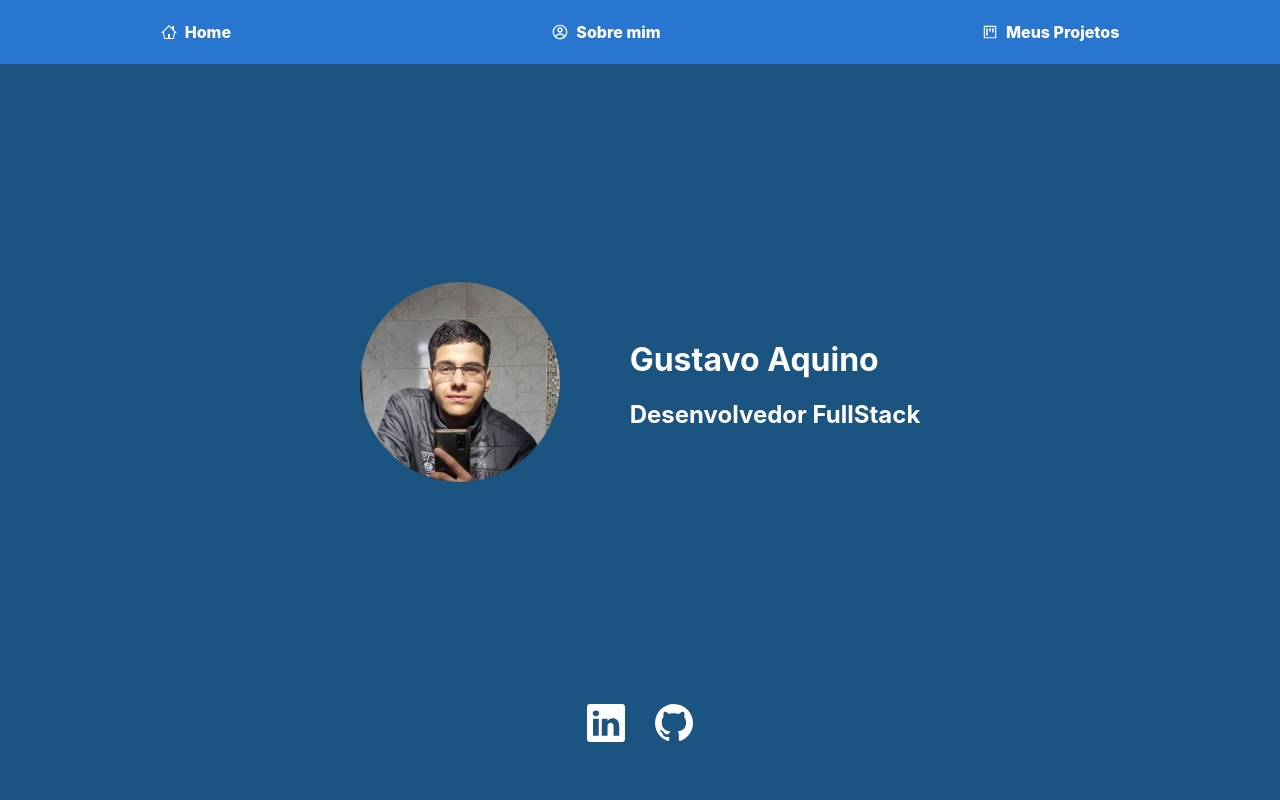
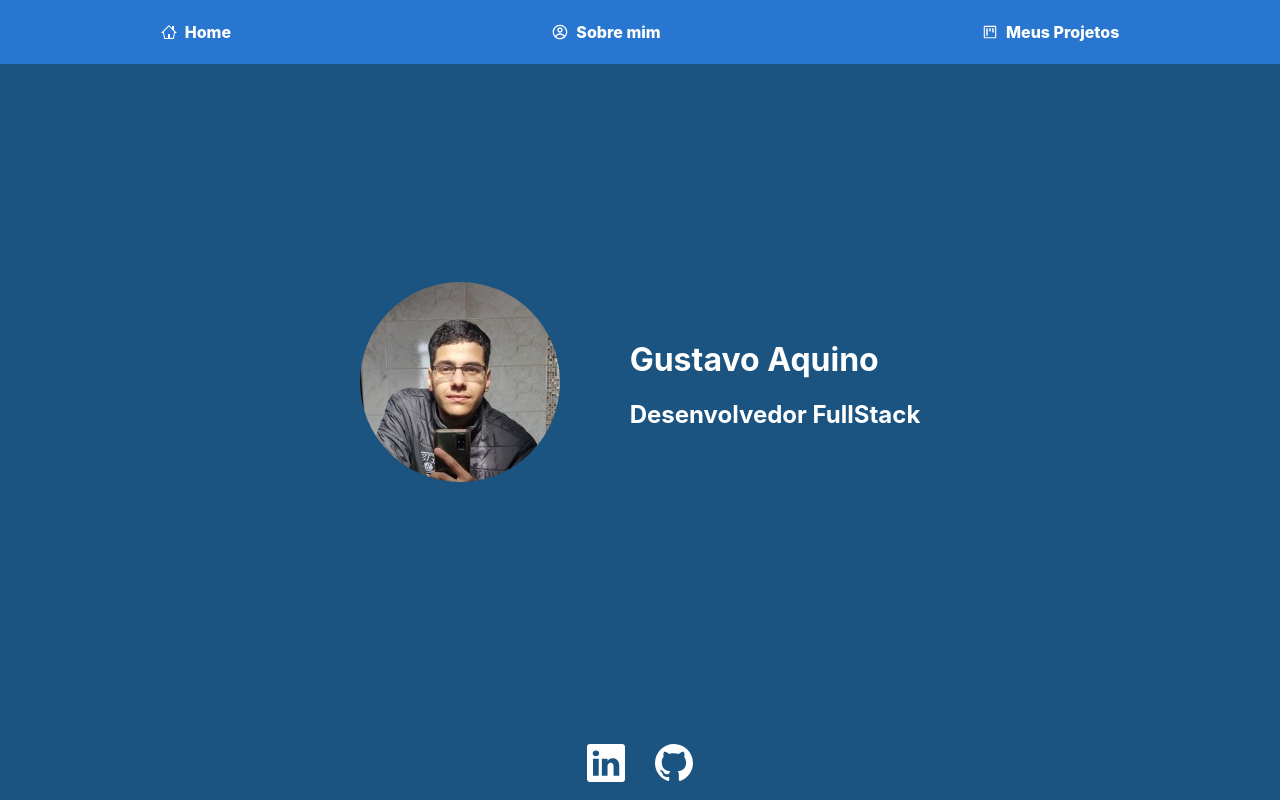
Before and after one commit to Gustavo-Aquino-1/Gustavo-Aquino-Portfolio, a React (Create React App) app: page / in a window 1280 px wide. Built offline with nearby package versions, Linux system fonts and the light colour scheme.

Commit message:
retirando scroll

```diff
--- a/src/components/Footer.jsx
+++ b/src/components/Footer.jsx
@@ -5,6 +5,7 @@ import { VscGithubInverted } from 'react-icons/vsc'
 import styled from 'styled-components'
 
 const FooterArea = styled.footer`
+  margin-top: 40px;
   display: flex;
   align-items: center;
   justify-content: center;
@@ -17,6 +18,7 @@ const FooterArea = styled.footer`
   }
 
   @media (max-width: 600px) {
+    margin-top: 0;
     a {
       font-size: 30px;
     }
```
